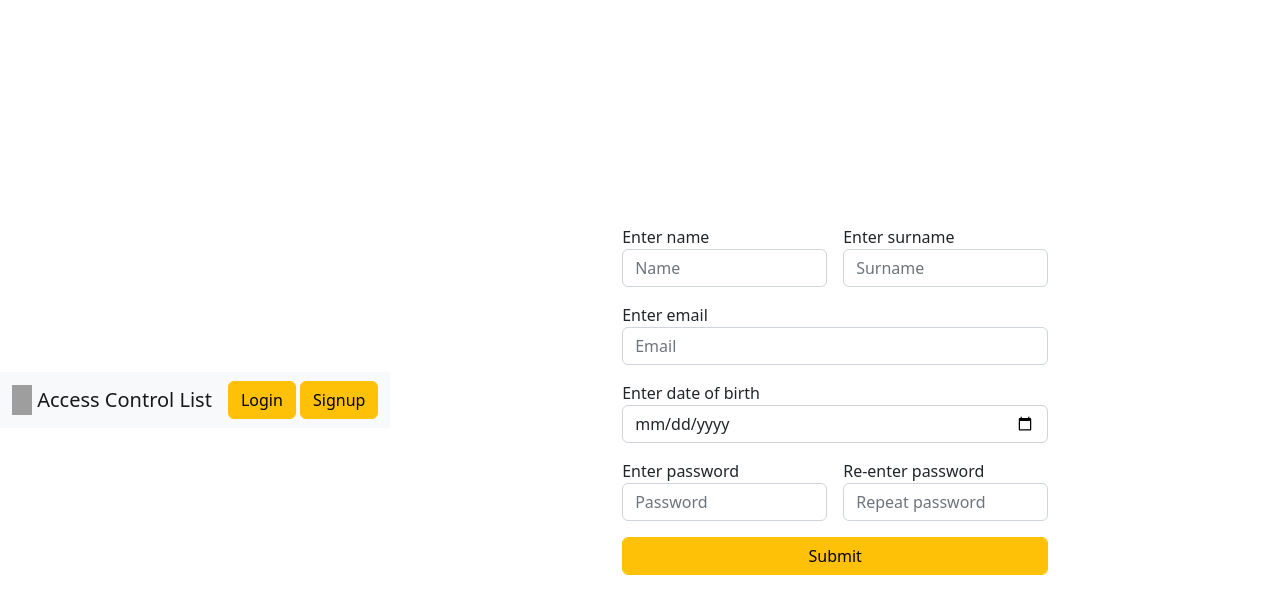
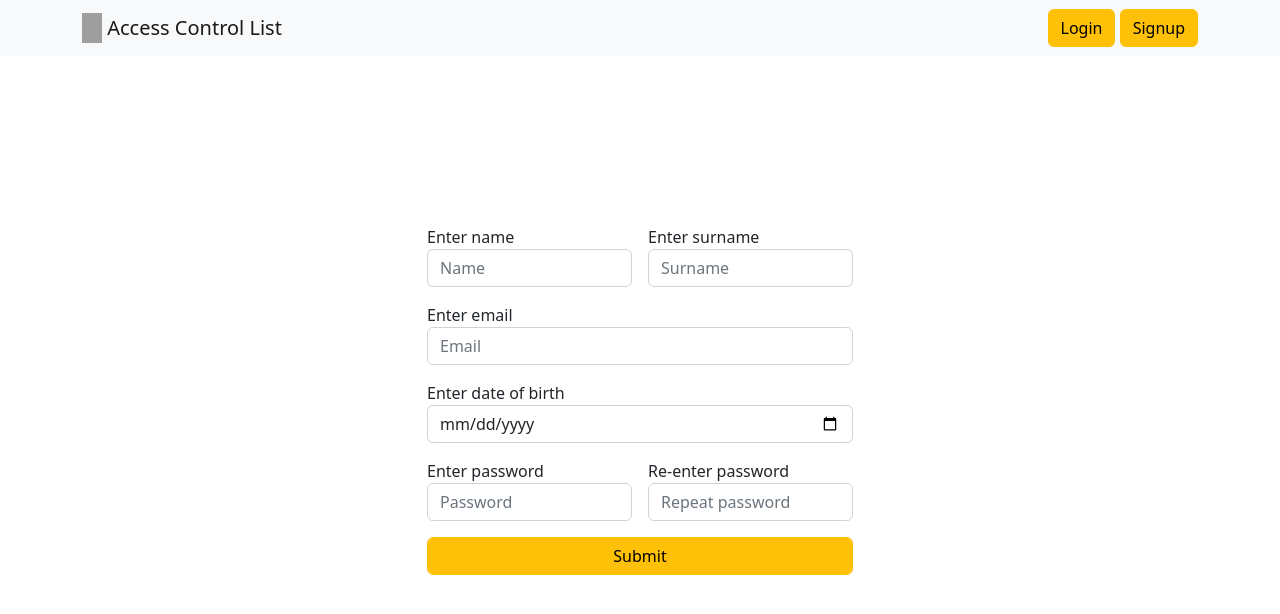
Before and after one commit to favmatteo/AccessControlList, a PHP site: page /pages/signup.html in a window 1280 px wide. Shown: the top 614 px of the page. Run offline with PHP 8.4, Linux system fonts and the light colour scheme; grey boxes are pictures that could not be loaded.

Commit message:
Fixed navbar bug

```diff
--- a/src/css/login.css
+++ b/src/css/login.css
@@ -11,3 +11,9 @@ body {
 .form {
     max-width: 450px;
 }
+
+.navbar {
+    position: fixed;
+    width: 100%;
+    top: 0px;
+}
--- a/src/css/signup.css
+++ b/src/css/signup.css
@@ -11,3 +11,9 @@ body {
 .form {
     max-width: 450px;
 }
+
+.navbar {
+    position: fixed;
+    width: 100%;
+    top: 0px;
+}
--- a/src/pages/signup.html
+++ b/src/pages/signup.html
@@ -31,7 +31,7 @@
     <!-- End Navbar / Header -->
 
     <div class="container-sm form">
-        <form method="post">
+        <form method="post" action="../scripts/php/signup.php">
             <div class="row g-3">
                 <div class="form-group col-md-6">
                     <label for="name">Enter name</label>
--- /dev/null
+++ b/src/scripts/php/signup.php
@@ -0,0 +1 @@
+<?php
```
